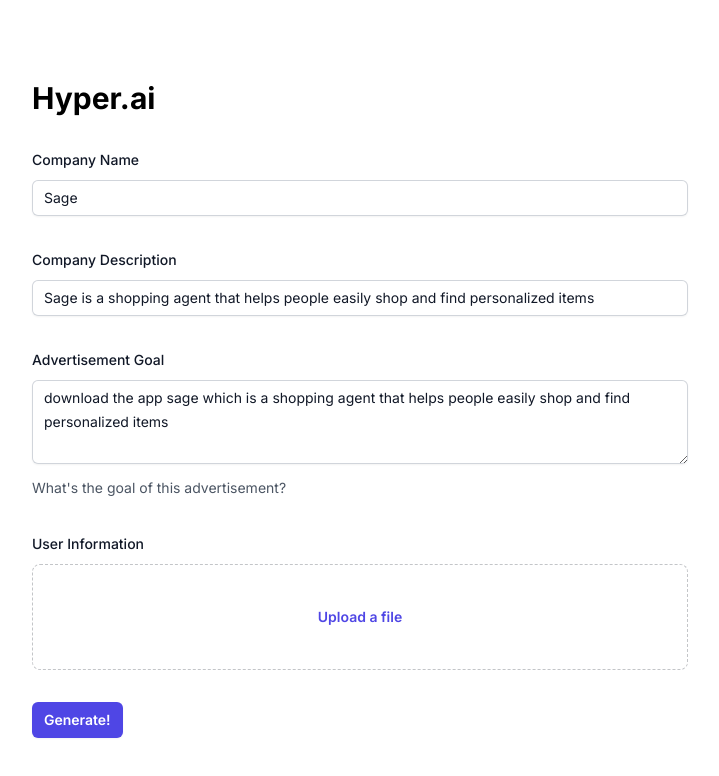
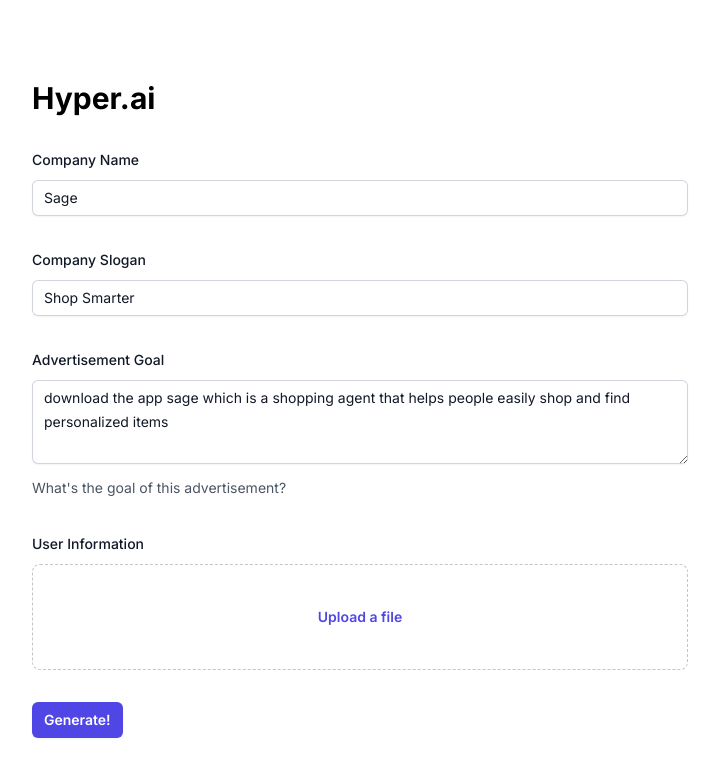
Before and after one commit to sher222/Hyper.ai, a Next.js app in the folder frontend/: page / in a window 1280 px wide. Shown: the top 776 px of the page, without its empty margins (280-999 px from the left). Built offline with nearby package versions, Linux system fonts and the light colour scheme.

Commit message:
frontend

```diff
--- a/frontend/src/app/layout.tsx
+++ b/frontend/src/app/layout.tsx
@@ -1,22 +1,21 @@
-import type { Metadata } from 'next'
-import { Inter } from 'next/font/google'
-import './globals.css'
+import type { Metadata } from "next";
+import { Inter } from "next/font/google";
+import "./globals.css";
 
-const inter = Inter({ subsets: ['latin'] })
+const inter = Inter({ subsets: ["latin"] });
 
 export const metadata: Metadata = {
-  title: 'Create Next App',
-  description: 'Generated by create next app',
-}
+  title: "Hyper.ai",
+};
 
 export default function RootLayout({
   children,
 }: {
-  children: React.ReactNode
+  children: React.ReactNode;
 }) {
   return (
     <html lang="en">
       <body className={inter.className}>{children}</body>
     </html>
-  )
+  );
 }
--- a/frontend/src/app/page.tsx
+++ b/frontend/src/app/page.tsx
@@ -114,9 +114,7 @@ const UserAd = ({
 
 export default function Home() {
   const [companyName, setCompanyName] = useState("Sage");
-  const [companyDescription, setCompanyDescription] = useState(
-    "Sage is a shopping agent that helps people easily shop and find personalized items"
-  );
+  const [companyDescription, setCompanyDescription] = useState("Shop Smarter");
   const [adGoal, setAdGoal] = useState(
     "download the app sage which is a shopping agent that helps people easily shop and find personalized items"
   );
@@ -187,7 +185,7 @@ export default function Home() {
               htmlFor="company_desc"
               className="block text-sm font-medium leading-6 text-gray-900"
             >
-              Company Description
+              Company Slogan
             </label>
             <div className="mt-2">
               <input
@@ -272,7 +270,7 @@ export default function Home() {
       <div className="h-16"></div>
       {generating && metadata === null && (
         <div className="text-xl font-bold text-center">
-          Generating user metadata...
+          Generating content...
         </div>
       )}
       <div className="grid grid-cols-3 gap-x-8 gap-y-8">
```
